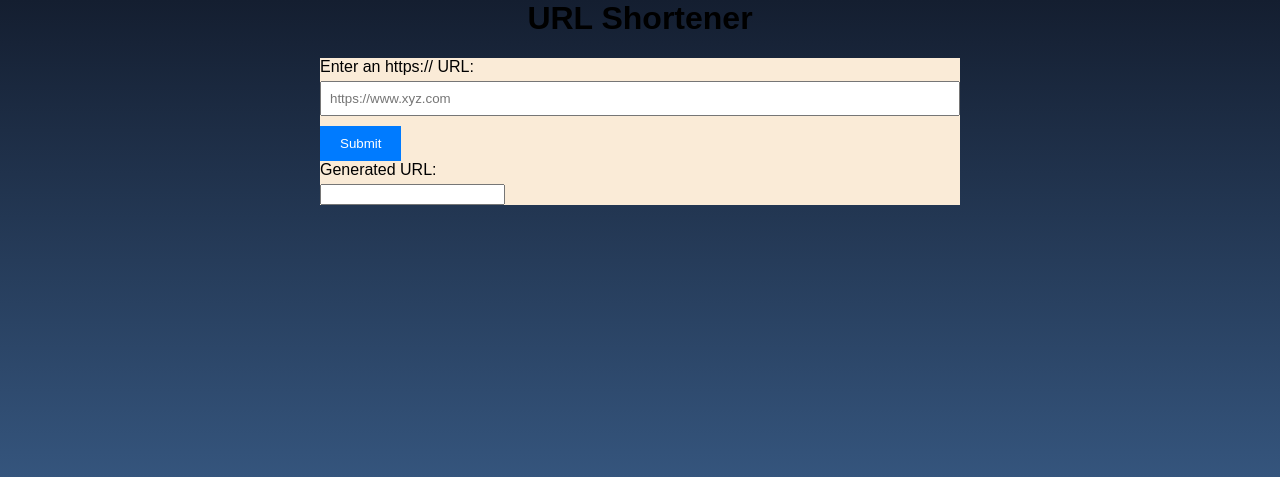
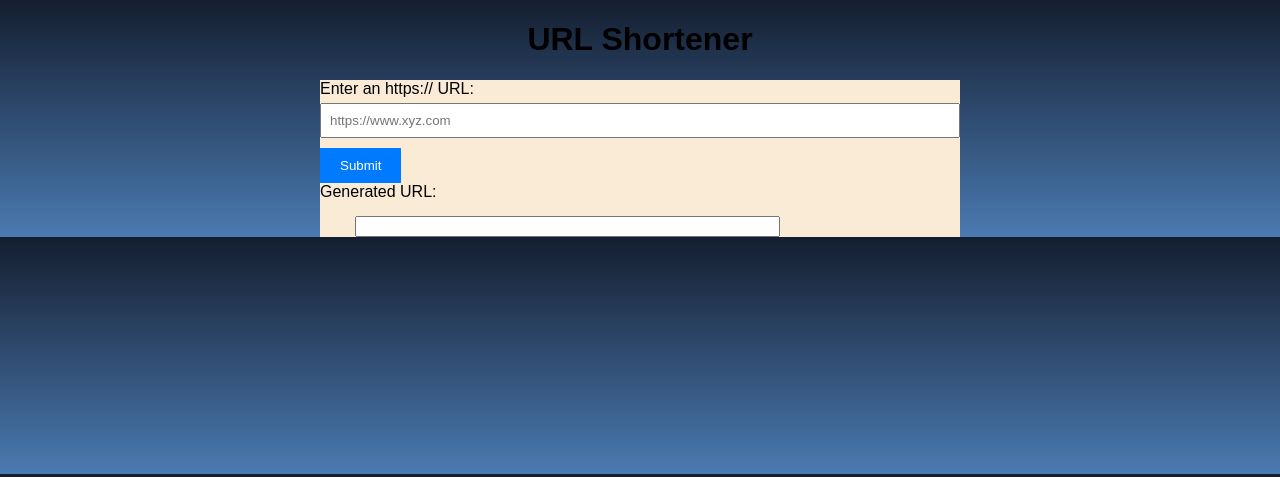
Before and after one commit to Danica-M/mini-python-projects, a Flask app: page / in a window 1280 px wide. Shown: the top 477 px of the page. Run offline with Flask 3, Linux system fonts and the light colour scheme.

Commit message:
last bits

```diff
--- a/url-shortener/templates/us-index.html
+++ b/url-shortener/templates/us-index.html
@@ -1,4 +1,4 @@
-<!DOCTYPE html5>
+<!DOCTYPE html>
 <html lang="en">
 <head>
   <title>URL Shortener</title>
@@ -19,7 +19,7 @@
     <button type="submit" value="submit">Submit</button>
     <br>
     <label>Generated URL: </label>
-    <input name="generated_url" value="{{new_url}}" ></input>
+    <input name="generated_url" value="{{new_url}}" style="margin-top: 10px; margin-left:35px" size="50"></input>
   </form>
 </body>
 </html>
```
Also changed, not shown: README.md.
